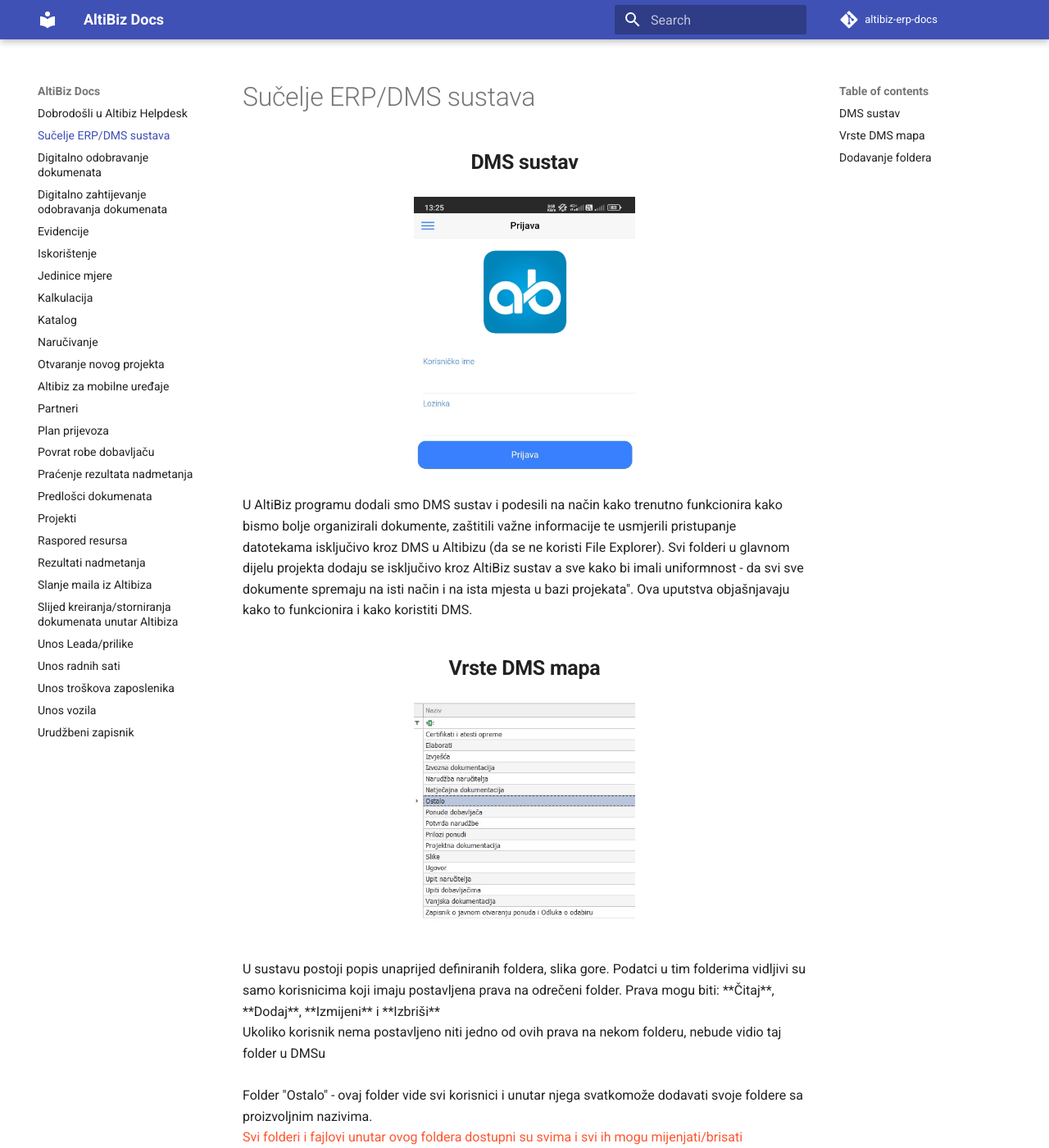
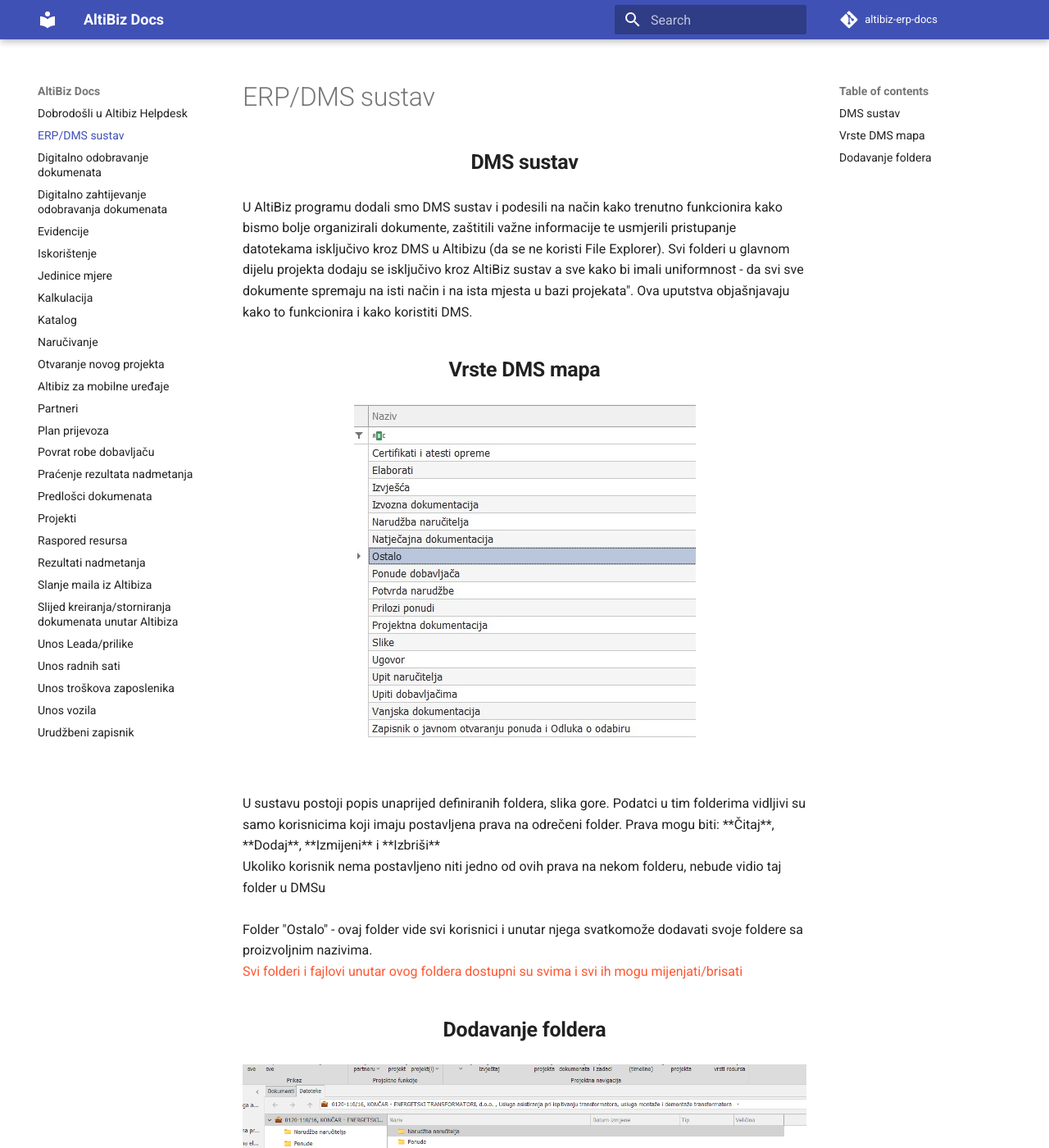
Before and after one commit to altibiz/altibiz-erp-docs, an MkDocs documentation site: the page built from docs/DMS.md, in a window 1280 px wide and 1400 px high. Shown: the whole window at 82% size. Built offline with MkDocs 1.6.1 and Material for MkDocs 9.7.7, drawn with Linux system fonts in a browser that asks for light colours; comment, search, counter and statistics services are not loaded.

Commit message:
update DMS

```diff
--- a/docs/DMS.md
+++ b/docs/DMS.md
@@ -1,21 +1,15 @@
-# Sučelje ERP/DMS sustava
+# ERP/DMS sustav
 
 <style>
 .md-typeset img, .md-typeset svg, .md-typeset video {
     height: auto;
     max-width: 100%;
-    max-width: 270px;
+    max-width: 100%;
 }
 </style>
 
 ## <p align=center>**DMS sustav**</p>
 
-<img src="../images/login.jpg"
-    alt="Prijava"
-    style="display: block;
-            margin-left: auto;
-            margin-right: auto;"
-/>
 
 <p>
     U AltiBiz programu dodali smo DMS sustav i podesili na način kako trenutno funkcionira kako  bismo bolje organizirali dokumente, zaštitili važne informacije te usmjerili pristupanje datotekama isključivo kroz DMS u Altibizu (da se ne koristi File Explorer). Svi folderi u glavnom dijelu projekta dodaju se isključivo kroz AltiBiz sustav a sve kako bi imali uniformnost - da svi sve dokumente spremaju na isti način i na ista mjesta u bazi projekata". Ova uputstva objašnjavaju kako to funkcionira i kako koristiti DMS.
```
